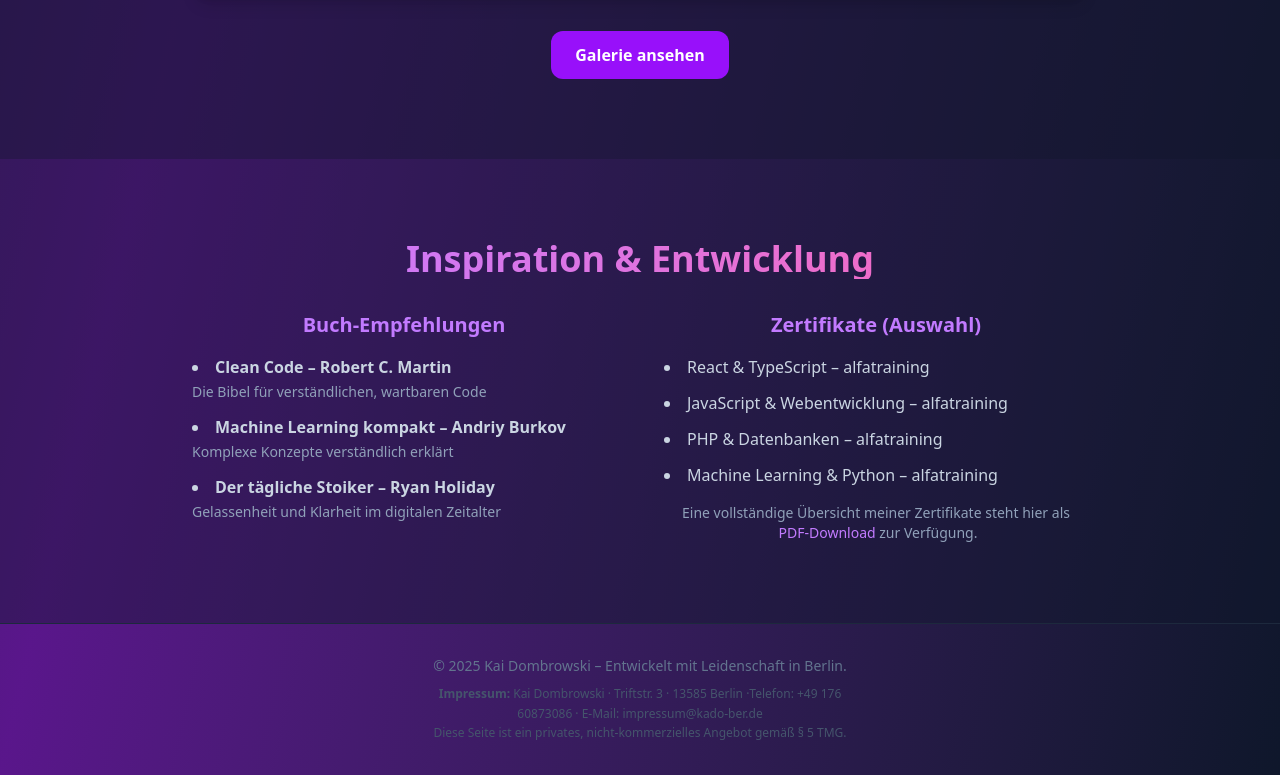
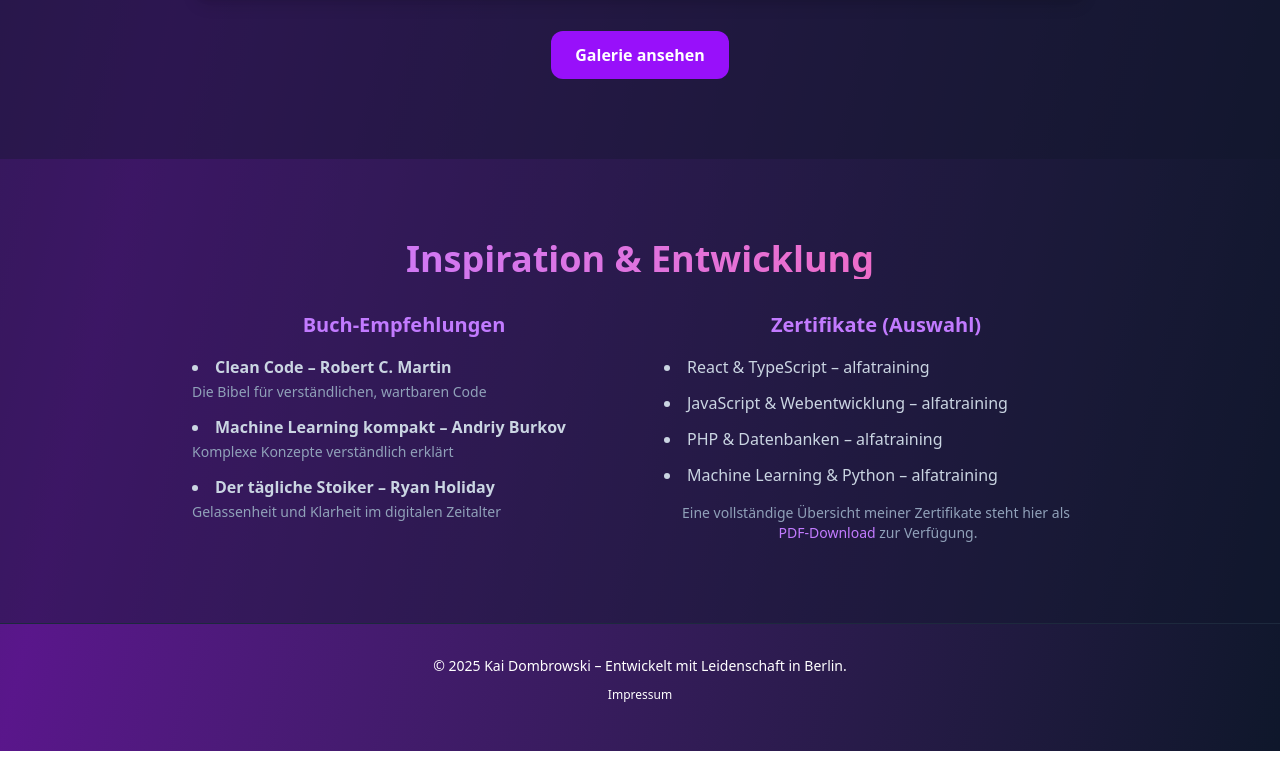
Before and after one commit to chefkoch0312/kado-ber.de, a React (Vite) app: page / in a window 1280 px wide. Shown: the part 4745-5520 px from the top of the page. After the commit the page ends 5496 px from the top, so only its background shows below. Built offline with nearby package versions, Linux system fonts and the light colour scheme.

Commit message:
upadte: footer

```diff
--- a/src/components/Footer.tsx
+++ b/src/components/Footer.tsx
@@ -1,17 +1,40 @@
-const Footer: React.FC = () => (
-  <footer className="border-t border-slate-800 py-8 px-4 text-center text-sm text-slate-500">
+import { useState } from "react";
+
+const Footer: React.FC = () => {
+  const [isImprintVisible, setIsImprintVisible] = useState(false);
+
+  const toggleImprint = () => {
+    setIsImprintVisible(!isImprintVisible);
+  };
+
+  return (
+    <footer className="border-t border-slate-800 py-8 px-4 text-center text-sm text-white">
       <p className="mb-2">
         &copy; {new Date().getFullYear()} Kai Dombrowski – Entwickelt mit
         Leidenschaft in Berlin.
       </p>
-    <div className="text-xs text-slate-600 leading-relaxed max-w-md mx-auto">
-      <strong>Impressum:</strong> Kai Dombrowski · Triftstr. 3 · 13585 Berlin ·
-      <br className="sm:hidden" />
+      <button
+        onClick={toggleImprint}
+        className="bg-transparent border-none text-white hover:text-slate-300 transition-colors text-xs mb-4"
+      >
+        Impressum
+      </button>
+      <div
+        className={`transition-all duration-500 ease-in-out overflow-hidden ${
+          isImprintVisible ? "max-h-40 opacity-100" : "max-h-0 opacity-0"
+        }`}
+      >
+        <div className="text-xs text-white leading-relaxed max-w-md mx-auto pt-4">
+          Kai Dombrowski · Triftstr. 3 · 13585 Berlin ·
+          <br />
           Telefon: +49 176 60873086 · E-Mail: impressum@kado-ber.de
           <br />
-      Diese Seite ist ein privates, nicht-kommerzielles Angebot gemäß § 5 TMG.
+          Diese Seite ist ein privates, nicht-kommerzielles Angebot gemäß § 5
+          TMG.
+        </div>
       </div>
     </footer>
   );
+};
 
 export default Footer;
```
Lines whose indentation alone changed are shown as unchanged.
